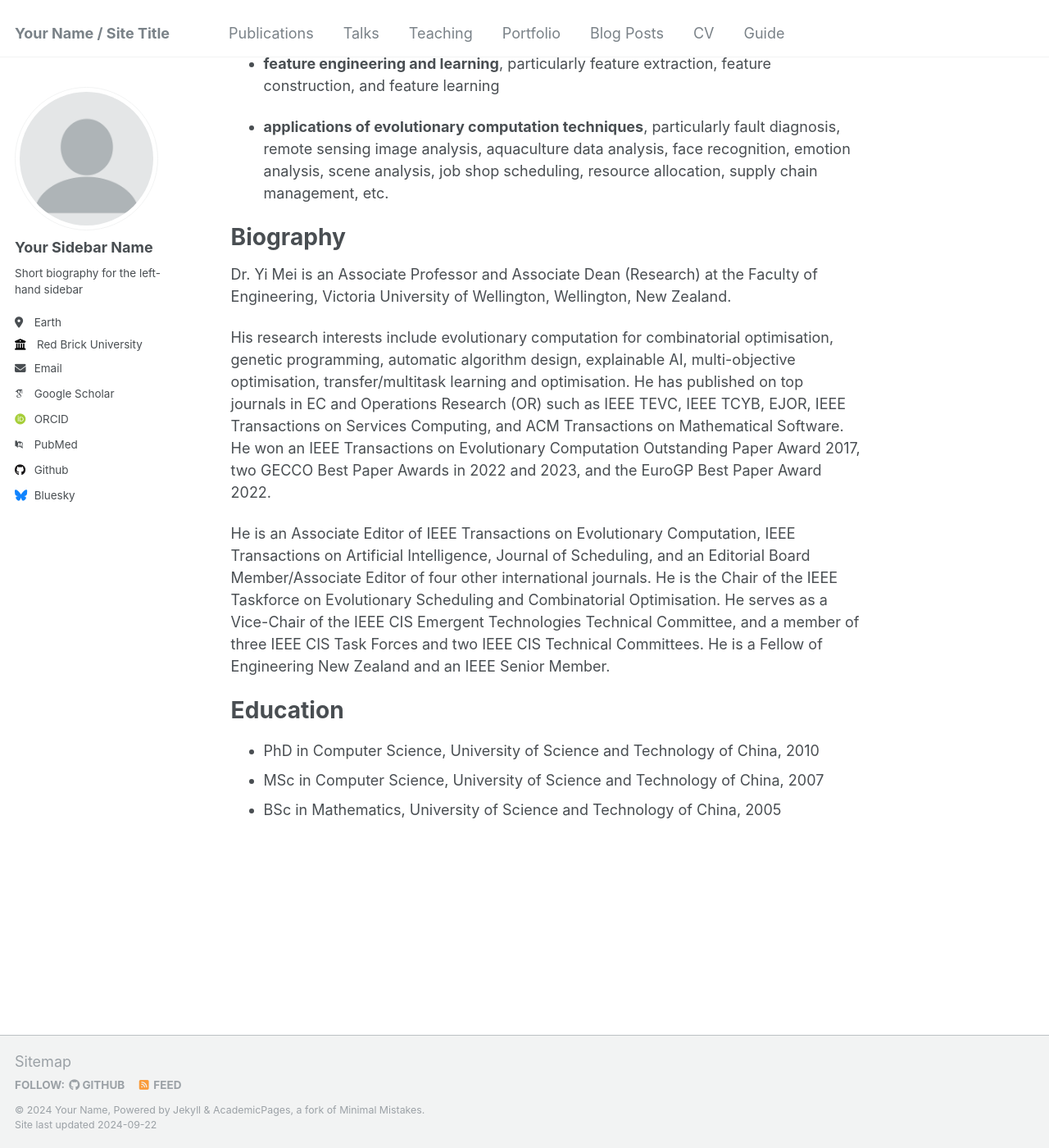
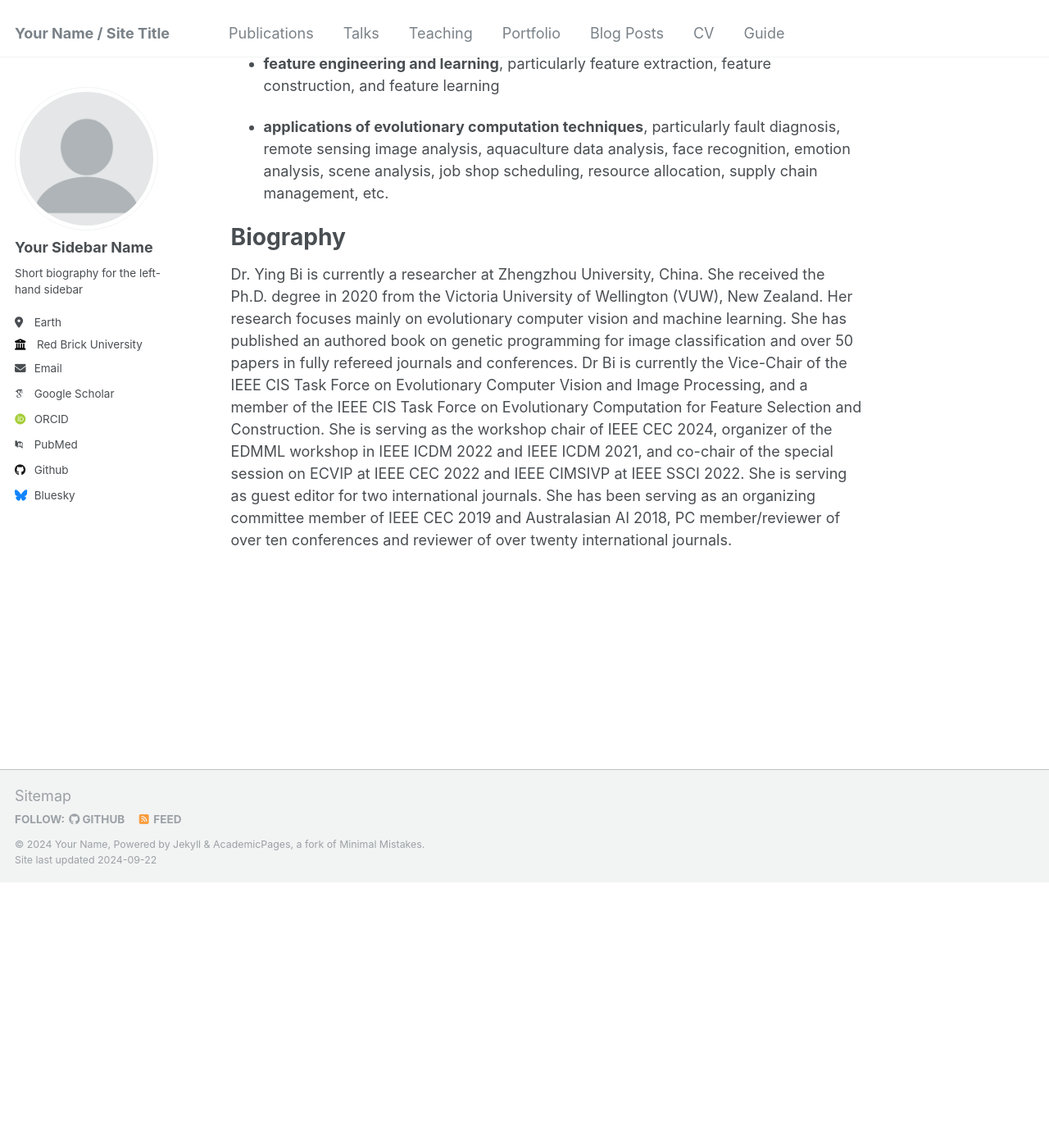
Before and after one commit to YingBi92/Ying-Bi, a Jekyll site: the page built from _pages/about.md, in a window 1280 px wide and 1400 px high, scrolled down 904 px. Shown: the whole window at 82% size. Built offline with Jekyll 4.4.1, drawn with Linux system fonts in a browser that asks for light colours; some web fonts are replaced; after the commit the page ends 1980 px from its top, so only the background shows below that.

Commit message:
Update about.md

```diff
--- a/_pages/about.md
+++ b/_pages/about.md
@@ -22,33 +22,24 @@ NEWS
 <li>I am selected as an <span style="color: #FF0000"><b>Associate Editor</b></span> of IEEE Transactions on Evolutionary Computation, 2024.</li>
 <li>I am selected as an <span style="color: #FF0000"><b>Associate Editor</b></span> of IEEE Transactions on Artificial Intelligence, 2024. </li>
 <li>I am selected as an <span style="color: #FF0000"><b>Editorial Board Member</b></span> of Applied Soft Computing, 2024. </li>
-
 </ul>
 
 <a name="research-interests"></a>Research Interests
 ======
 <ul>
 <p>My main research lies in Artificial Intelligence, Machine Learning, Computer Vision, and Evolutionary Computation.</p>
-<li><p><b>evolutionary computer vision and image processing</b>, particularly image classification, image analysis, image segmentation, edge detection, and object detection</p></li>
-<li><p><b>evolutionary computation</b>, particularly Genetic Programming, particle swarm optimization, bacterial foraing optimization, surrogate-assisted evolutionary algorithms, evolutionary multi-objective optimization</p></li>
-<li><p><b>evolutionary machine learning</b>, particularly supervised learning, classification, ensemble learning, transfer learning, few-shot learning, and evolutionary deep learning </p></li>
-<li><p><b>feature engineering and learning</b>, particularly feature extraction, feature construction, and feature learning</p></li>
-<li><p><b>applications of evolutionary computation techniques</b>, particularly fault diagnosis, remote sensing image analysis, aquaculture data analysis, face recognition, emotion analysis, scene analysis, job shop scheduling, resource allocation, supply chain management, etc.</p></li>
+<li><p><b> evolutionary computer vision and image processing</b>, particularly image classification, image analysis, image segmentation, edge detection, and object detection</p></li>
+<li><p><b> evolutionary computation</b>, particularly Genetic Programming, particle swarm optimization, bacterial foraing optimization, surrogate-assisted evolutionary algorithms, evolutionary multi-objective optimization</p></li>
+<li><p><b> evolutionary machine learning</b>, particularly supervised learning, classification, ensemble learning, transfer learning, few-shot learning, and evolutionary deep learning </p></li>
+<li><p><b> feature engineering and learning</b>, particularly feature extraction, feature construction, and feature learning</p></li>
+<li><p><b> applications of evolutionary computation techniques</b>, particularly fault diagnosis, remote sensing image analysis, aquaculture data analysis, face recognition, emotion analysis, scene analysis, job shop scheduling, resource allocation, supply chain management, etc.</p></li>
 </ul>
 
 Biography
 ======
-Dr. Yi Mei is an Associate Professor and Associate Dean (Research) at the Faculty of Engineering, Victoria University of Wellington, Wellington, New Zealand.
+Dr. Ying Bi is currently a researcher at Zhengzhou University, China. She received the Ph.D. degree in 2020 from the Victoria University of Wellington (VUW), New Zealand. Her research focuses mainly on evolutionary computer vision and machine learning. She has published an authored book on genetic programming for image classification and over 50 papers in fully refereed journals and conferences. Dr Bi is currently the Vice-Chair of the IEEE CIS Task Force on Evolutionary Computer Vision and Image Processing, and a member of the IEEE CIS Task Force on Evolutionary Computation for Feature Selection and Construction. She is serving as the workshop chair of IEEE CEC 2024, organizer of the EDMML workshop in IEEE ICDM 2022 and IEEE ICDM 2021, and co-chair of the special session on ECVIP at IEEE CEC 2022 and IEEE CIMSIVP at IEEE SSCI 2022. She is serving as guest editor for two international journals. She has been serving as an organizing committee member of IEEE CEC 2019 and Australasian AI 2018, PC member/reviewer of over ten conferences and reviewer of over twenty international journals.
 
-His research interests include evolutionary computation for combinatorial optimisation, genetic programming, automatic algorithm design, explainable AI, multi-objective optimisation, transfer/multitask learning and optimisation. He has published on top journals in EC and Operations Research (OR) such as IEEE TEVC, IEEE TCYB, EJOR, IEEE Transactions on Services Computing, and ACM Transactions on Mathematical Software. He won an IEEE Transactions on Evolutionary Computation Outstanding Paper Award 2017, two GECCO Best Paper Awards in 2022 and 2023, and the EuroGP Best Paper Award 2022.
 
-He is an Associate Editor of IEEE Transactions on Evolutionary Computation, IEEE Transactions on Artificial Intelligence, Journal of Scheduling, and an Editorial Board Member/Associate Editor of four other international journals. He is the Chair of the IEEE Taskforce on Evolutionary Scheduling and Combinatorial Optimisation. He serves as a Vice-Chair of the IEEE CIS Emergent Technologies Technical Committee, and a member of three IEEE CIS Task Forces and two IEEE CIS Technical Committees. He is a Fellow of Engineering New Zealand and an IEEE Senior Member.
-
-Education
-======
-* PhD in Computer Science, University of Science and Technology of China, 2010
-* MSc in Computer Science, University of Science and Technology of China, 2007
-* BSc in Mathematics, University of Science and Technology of China, 2005
 
 
 
```
